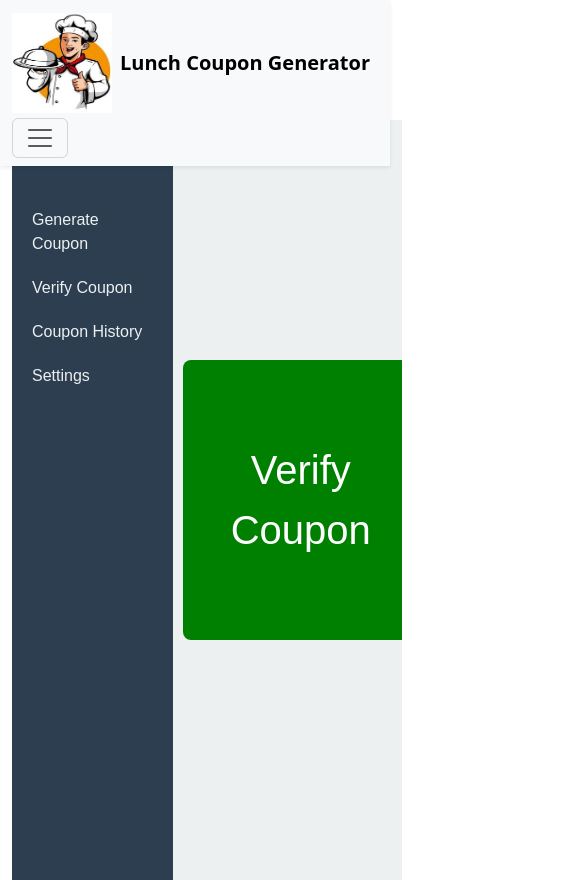
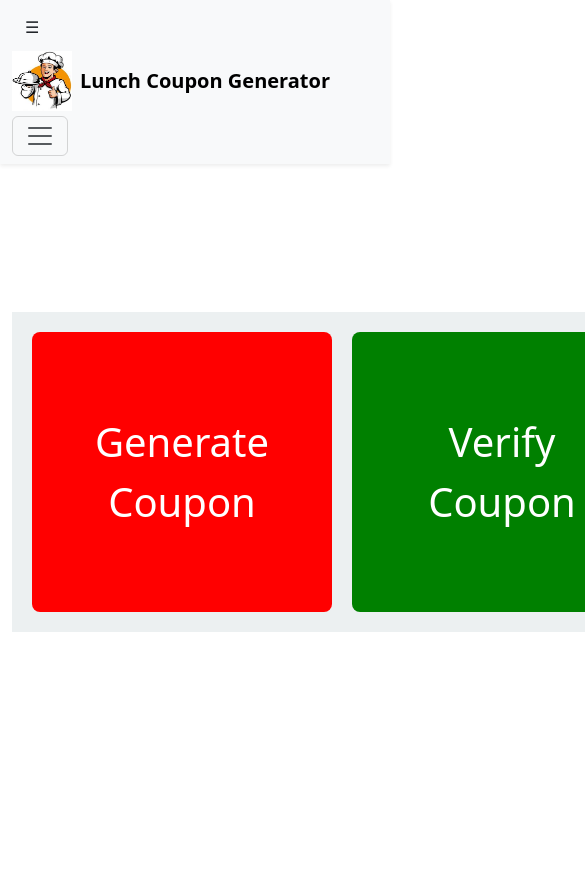
Before and after one commit to ashishvirgo/Lunch-Coupen-App, a React (Vite) app in the folder Client/: page / in a window 390 px wide. Shown: the top 880 px of the page, 585 px wide, since content can reach past the window. After the commit the page ends 844 px from the top, so only its background shows below. Built offline with nearby package versions, Linux system fonts and the light colour scheme.

Commit message:
update mobile view

```diff
--- a/Client/src/Components/CouponHistory.jsx
+++ b/Client/src/Components/CouponHistory.jsx
@@ -25,7 +25,7 @@ function CouponHistory() {
     if (!coupon.mobile) return alert('Mobile number not available');
 
     const message = encodeURIComponent(
-      `Hello ${coupon.name},\n\nHere is your ABESEC coupon:\n\nCoupon Code: ${coupon.qrData}\nItem: ${coupon.items}\nValue: ₹${coupon.value}\nQR: ₹${coupon.qrImage}\nValid until: 30th Jun 2025\n\nThank you.`
+      `Hello ${coupon.name},\n\nHere is your ABESEC coupon:\n\nCoupon Code: ${coupon.qrData}\nItem: ${coupon.items}\nValue: ₹${coupon.value}\nQR: ${coupon.qrImage}\nValid until: 30th Jun 2025\n\nThank you.`
     );
     window.open(`https://wa.me/91${coupon.mobile}?text=${message}`, '_blank');
   };
--- a/Client/src/Components/Navbar.jsx
+++ b/Client/src/Components/Navbar.jsx
@@ -1,24 +1,31 @@
 import React from 'react';
 import logo from '../images/mess_logo.jpeg';
 
-const Navbar = () => {
+const Navbar = ({ onSidebarToggle }) => {
   return (
-    <div>
     <nav className="navbar navbar-expand-lg navbar-light bg-light fixed-top shadow-sm">
       <div className="container-fluid">
+        {/* Sidebar Toggle for Mobile View */}
+        <button
+          className="btn d-lg-none me-2"
+          onClick={onSidebarToggle}
+        >
+          ☰
+        </button>
+
         {/* Logo and Brand */}
         <a className="navbar-brand d-flex align-items-center fw-bold" href="#">
           <img
             src={logo}
             alt="Logo"
-              width="100"
-              height="100"
+            width="60"
+            height="60"
             className="d-inline-block align-text-top me-2"
           />
           Lunch Coupon Generator
         </a>
 
-          {/* Toggle button for mobile view */}
+        {/* Collapse toggle (for navbar links) */}
         <button
           className="navbar-toggler"
           type="button"
@@ -31,7 +38,7 @@ const Navbar = () => {
           <span className="navbar-toggler-icon"></span>
         </button>
 
-          {/* Navigation Links */}
+        {/* Navbar Links */}
         <div className="collapse navbar-collapse" id="navbarNav">
           <ul className="navbar-nav ms-auto mb-2 mb-lg-0">
             <li className="nav-item">
@@ -44,7 +51,6 @@ const Navbar = () => {
         </div>
       </div>
     </nav>
-    </div>
   );
 };
 
--- a/Client/src/Pages/DashBoard.jsx
+++ b/Client/src/Pages/DashBoard.jsx
@@ -6,48 +6,42 @@ import Navbar from '../Components/Navbar';
 
 function DashBoard() {
   const [activeComponent, setActiveComponent] = useState('');
+  const [isSidebarVisible, setIsSidebarVisible] = useState(true);
+
+  const toggleSidebar = () => setIsSidebarVisible(!isSidebarVisible);
 
   const renderComponent = () => {
     if (activeComponent === '') {
       return (
         <div style={styles.buttonContainer}>
-        <button style={styles.GCButton} onClick={() => setActiveComponent('generate')}>
-          Generate Coupon
-        </button>
-        <button style={styles.VCButton} onClick={() => setActiveComponent('verify')}>
-          Verify Coupon
-        </button>
-        <button style={styles.CHButton} onClick={() => setActiveComponent('history')}>
-          Coupon History
-        </button>
+          <button style={styles.GCButton} onClick={() => setActiveComponent('generate')}>Generate Coupon</button>
+          <button style={styles.VCButton} onClick={() => setActiveComponent('verify')}>Verify Coupon</button>
+          <button style={styles.CHButton} onClick={() => setActiveComponent('history')}>Coupon History</button>
         </div>
       );
     }
 
     switch (activeComponent) {
-    case 'generate':
-      return <GenerateCoupon />;
-    case 'verify':
-      return <VerifyCoupon/>;;
-    case 'history':
-      return <CouponHistory />;
-    case 'settings':
-      return <div>Settings Component</div>;
-    default:
-      return null;
+      case 'generate': return <GenerateCoupon />;
+      case 'verify': return <VerifyCoupon />;
+      case 'history': return <CouponHistory />;
+      case 'settings': return <div>Settings Component</div>;
+      default: return null;
     }
   };
 
   return (
-    <div className='container'>
-      <Navbar />
-      <br/>
-      <br/>
-      <br/>
-      <br/>
-      <br/>
+    <div className='container-fluid'>
+      <Navbar onSidebarToggle={toggleSidebar} />
       <div style={styles.dashboardContainer}>
-        <aside style={styles.sidebar}>
+        {/* Sidebar */}
+        <aside
+          style={{
+            ...styles.sidebar,
+            display: isSidebarVisible ? 'flex' : 'none',
+          }}
+          className="d-none d-lg-flex"
+        >
           <h2 style={{ color: 'white' }}>Dashboard</h2>
           <nav>
             <ul style={styles.navList}>
@@ -59,6 +53,7 @@ function DashBoard() {
           </nav>
         </aside>
 
+        {/* Main Content */}
         <main style={styles.mainContent}>
           {renderComponent()}
         </main>
@@ -66,21 +61,20 @@ function DashBoard() {
     </div>
   );
 }
+
 const styles = {
-
   dashboardContainer: {
     display: 'flex',
-    width: '100vw',
-    height: '90vh',
-    fontFamily: 'Arial, sans-serif',
+    width: '100%',
+    paddingTop: '100px',
   },
   sidebar: {
     width: '220px',
     backgroundColor: '#2c3e50',
     padding: '20px',
     color: 'white',
-    display: 'flex',
     flexDirection: 'column',
+    position: 'relative',
   },
   navList: {
     listStyle: 'none',
@@ -108,7 +102,6 @@ const styles = {
     height: '100%',
     gap: '20px',
   },
-
   GCButton: {
     width: '300px',
     height: '280px',
@@ -118,7 +111,6 @@ GCButton: {
     border: 'none',
     borderRadius: '8px',
     cursor: 'pointer',
-  transition: 'background-color 0.3s ease',
   },
   VCButton: {
     width: '300px',
@@ -129,7 +121,6 @@ VCButton: {
     border: 'none',
     borderRadius: '8px',
     cursor: 'pointer',
-  transition: 'background-color 0.3s ease',
   },
   CHButton: {
     width: '300px',
@@ -140,12 +131,7 @@ CHButton: {
     border: 'none',
     borderRadius: '8px',
     cursor: 'pointer',
-  transition: 'background-color 0.3s ease',
   },
-
-largeButtonHover: {
-  backgroundColor: '#2980b9',
-}
 };
 
 export default DashBoard;
```
Lines whose indentation alone changed are shown as unchanged.
